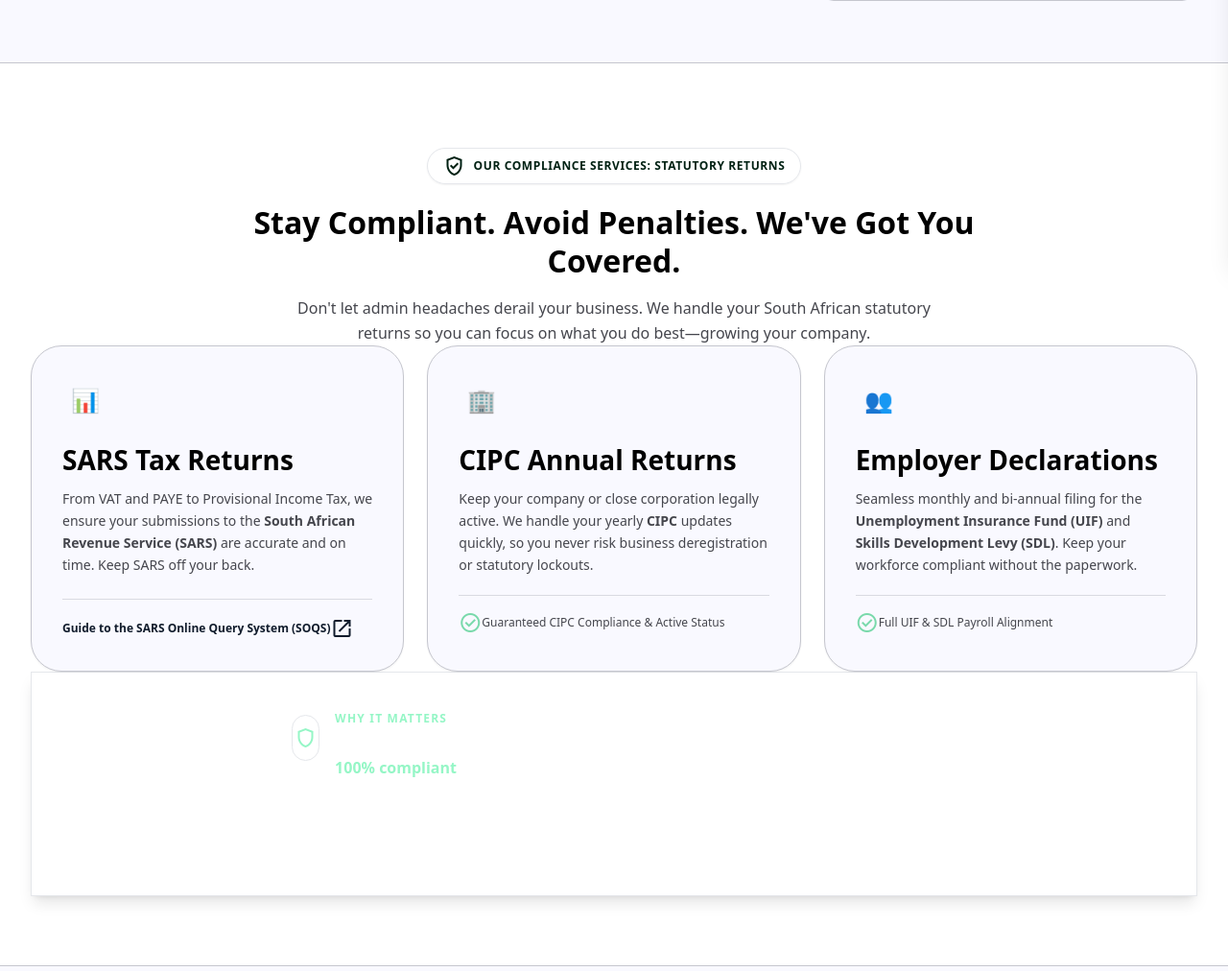
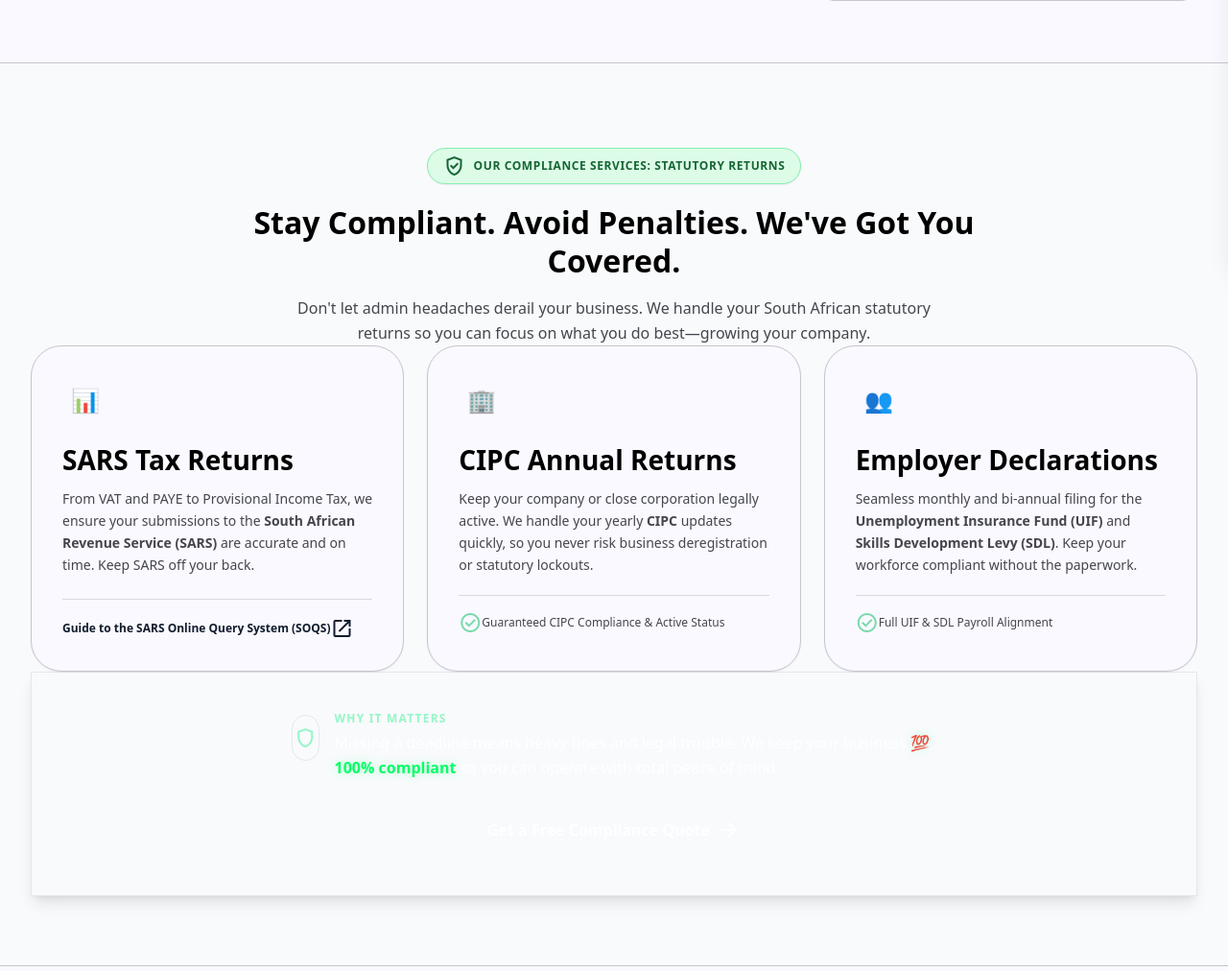
Before and after one commit to riyesi/http-localhost-moshmok-index.php, a PHP site: page /services.php in a window 1280 px wide. Shown: the part 530-1542 px from the top of the page at 96% size. Run offline with PHP 8.4, Linux system fonts and the light colour scheme.

Commit message:
Fix Everything in Essential text contrast and enhance Statutory Returns section styling & 100% compliant accent

```diff
--- a/services.php
+++ b/services.php
@@ -93,12 +93,12 @@
   </section>
 
     <!-- Statutory Returns & Compliance Services Section -->
-  <section class="bg-surface-container-lowest border-b border-outline-variant" style="padding-top: 5.5rem; padding-bottom: 4.5rem;" aria-labelledby="statutory-compliance-heading">
+  <section class="border-b border-outline-variant" style="background-color: #f8fafc; padding-top: 5.5rem; padding-bottom: 4.5rem;" aria-labelledby="statutory-compliance-heading">
     <div class="max-w-container-max mx-auto px-margin-mobile md:px-margin-desktop">
 
       <!-- Section Header -->
       <div class="max-w-3xl mx-auto flex flex-col items-center justify-center text-center mb-12 md:mb-16">
-        <div class="inline-flex items-center justify-center gap-2 px-4 py-1.5 rounded-full bg-tertiary-fixed/30 border border-tertiary-fixed-dim text-on-tertiary-fixed text-xs font-bold uppercase tracking-wider mb-5 shadow-sm mx-auto">
+        <div class="inline-flex items-center justify-center gap-2 px-4 py-1.5 rounded-full text-xs font-bold uppercase tracking-wider mb-5 shadow-sm mx-auto" style="background-color: #dcfce7; border: 1px solid #86efac; color: #166534;">
           <span class="material-symbols-outlined text-sm" aria-hidden="true">verified_user</span>
           <span>Our Compliance Services: Statutory Returns</span>
         </div>
@@ -190,7 +190,7 @@
           <div>
             <span class="font-label-md text-xs uppercase tracking-widest text-tertiary-fixed font-bold block mb-1">Why It Matters</span>
             <p class="font-body-lg text-base md:text-lg text-slate-100 leading-relaxed">
-              Missing a deadline means heavy fines and legal trouble. We keep your business <strong class="text-tertiary-fixed font-semibold">100% compliant</strong> so you can operate with total peace of mind.
+              Missing a deadline means heavy fines and legal trouble. We keep your business <strong style="color: #00ff66; font-weight: 800; text-shadow: 0 0 10px rgba(0,255,102,0.3);">💯 100% compliant</strong> so you can operate with total peace of mind.
             </p>
           </div>
         </div>
@@ -379,13 +379,13 @@
           <h3 class="font-headline-md text-headline-md text-on-primary mb-2 mt-2">Comprehensive Advisory</h3>
           <div class="flex items-baseline mb-6">
             <span class="font-stat-lg text-stat-lg text-on-primary">From R24,000</span>
-            <span class="font-body-md text-body-md text-on-primary-container ml-2">/mo</span>
+            <span class="font-body-md text-body-md ml-2" style="color: #86efac;">/mo</span>
           </div>
-          <p class="font-body-md text-body-md text-on-primary-container text-sm mb-8 pb-6 border-b border-on-primary-fixed-variant">Integrated accounting and strategic advisory for growing entities.</p>
+          <p class="font-body-md text-body-md text-sm mb-8 pb-6 border-b border-white/20" style="color: #cbd5e1;">Integrated accounting and strategic advisory for growing entities.</p>
           <ul class="space-y-4 mb-8 flex-grow">
             <li class="flex items-start">
               <span class="material-symbols-outlined text-tertiary-fixed-dim mr-3 text-sm mt-1" aria-hidden="true">check</span>
-              <span class="font-body-md text-body-md text-on-primary-container text-sm">Everything in Essential</span>
+              <span class="font-body-md text-body-md text-sm font-medium" style="color: #ffffff;">Everything in Essential</span>
             </li>
             <li class="flex items-start">
               <span class="material-symbols-outlined text-tertiary-fixed-dim mr-3 text-sm mt-1" aria-hidden="true">check</span>
```
